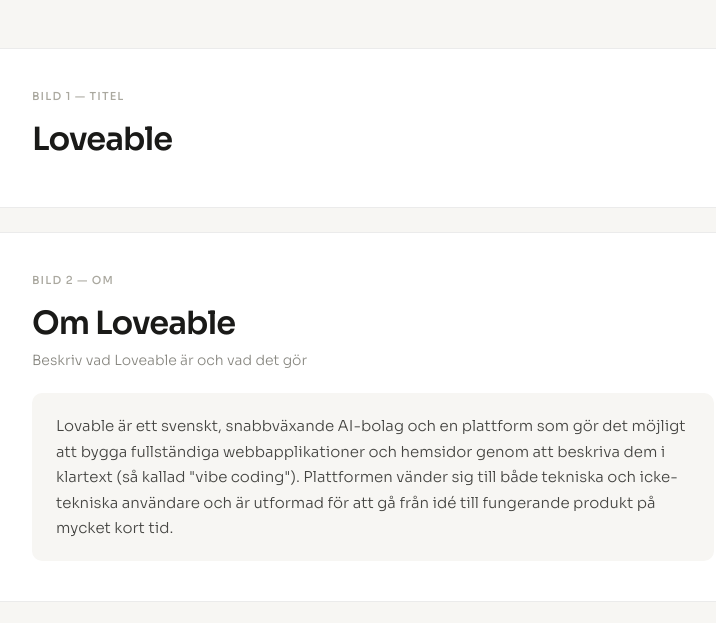
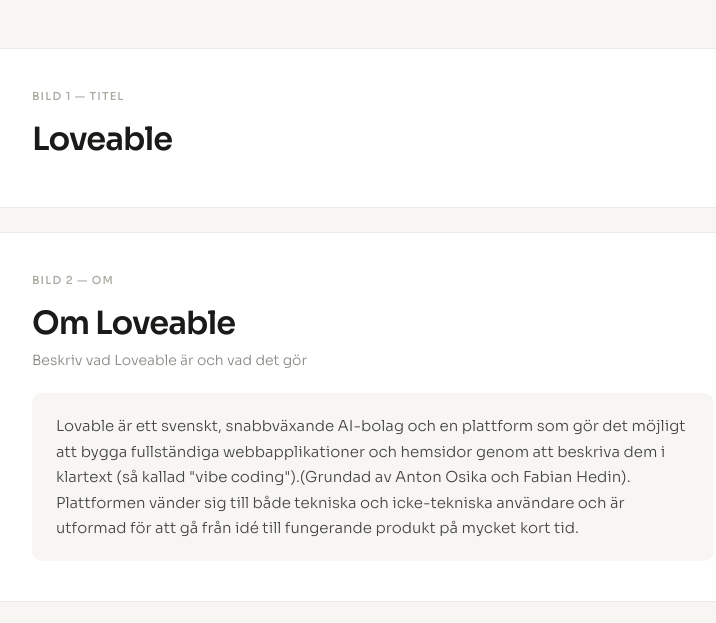
Before and after one commit to allinglindholmaxel-lab/loveable, a plain HTML site: page index.html in a window 1280 px wide. Shown: the top 623 px of the page, without its empty margins (267-983 px from the left). Drawn offline with Linux system fonts and the light colour scheme.

Commit message:
Update index.html

```diff
--- a/index.html
+++ b/index.html
@@ -51,7 +51,7 @@
     <div class="slide-heading">Om Loveable</div>
     <div class="slide-sub">Beskriv vad Loveable är och vad det gör</div>
     <div class="description-box">
-      <p>Lovable är ett svenskt, snabbväxande AI-bolag och en plattform som gör det möjligt att bygga fullständiga webbapplikationer och hemsidor genom att beskriva dem i klartext (så kallad "vibe coding"). Plattformen vänder sig till både tekniska och icke-tekniska användare och är utformad för att gå från idé till fungerande produkt på mycket kort tid.</p>
+      <p>Lovable är ett svenskt, snabbväxande AI-bolag och en plattform som gör det möjligt att bygga fullständiga webbapplikationer och hemsidor genom att beskriva dem i klartext (så kallad "vibe coding").(Grundad av Anton Osika och Fabian Hedin). Plattformen vänder sig till både tekniska och icke-tekniska användare och är utformad för att gå från idé till fungerande produkt på mycket kort tid.</p>
     </div>
   </div>
 
```
